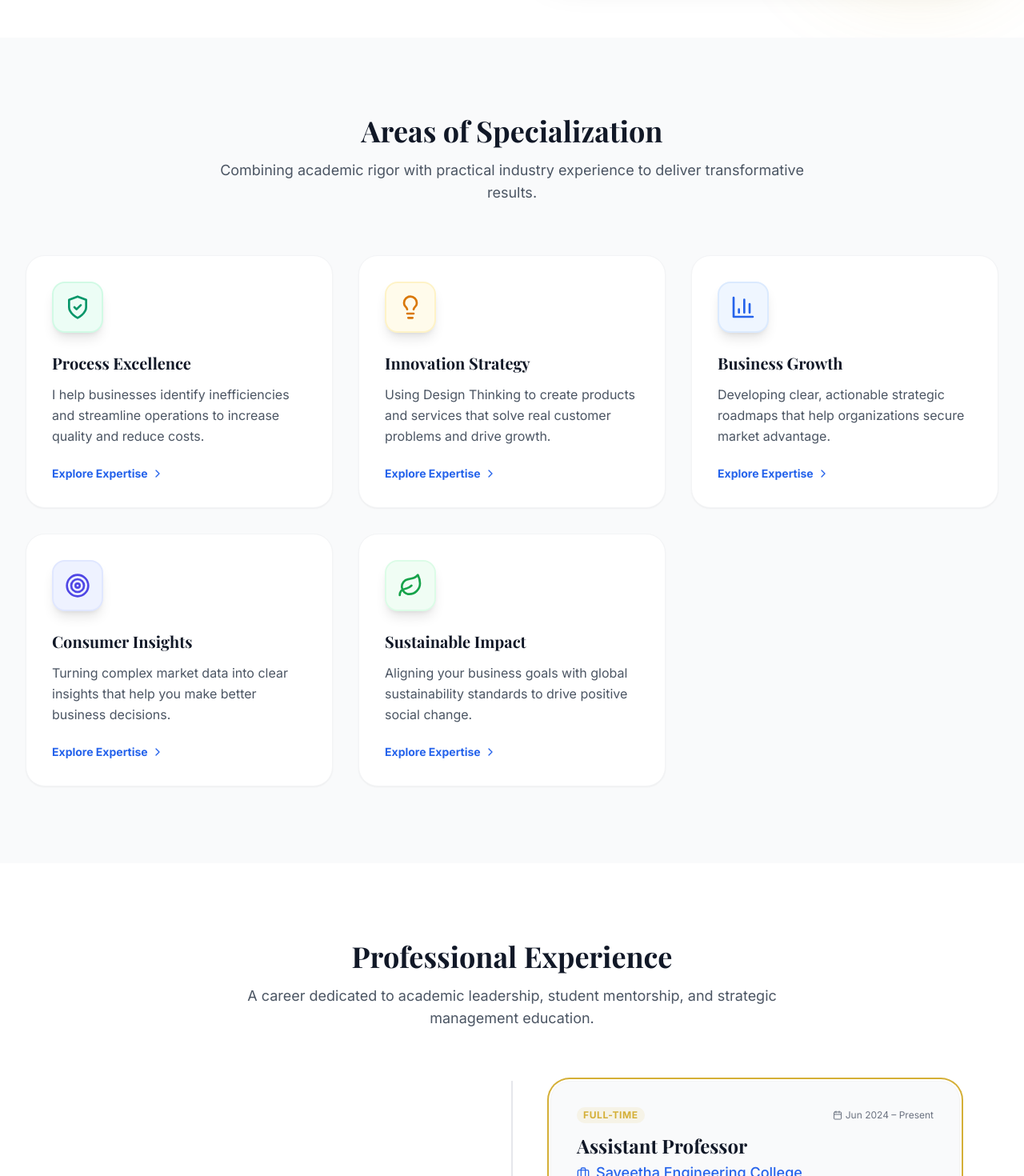
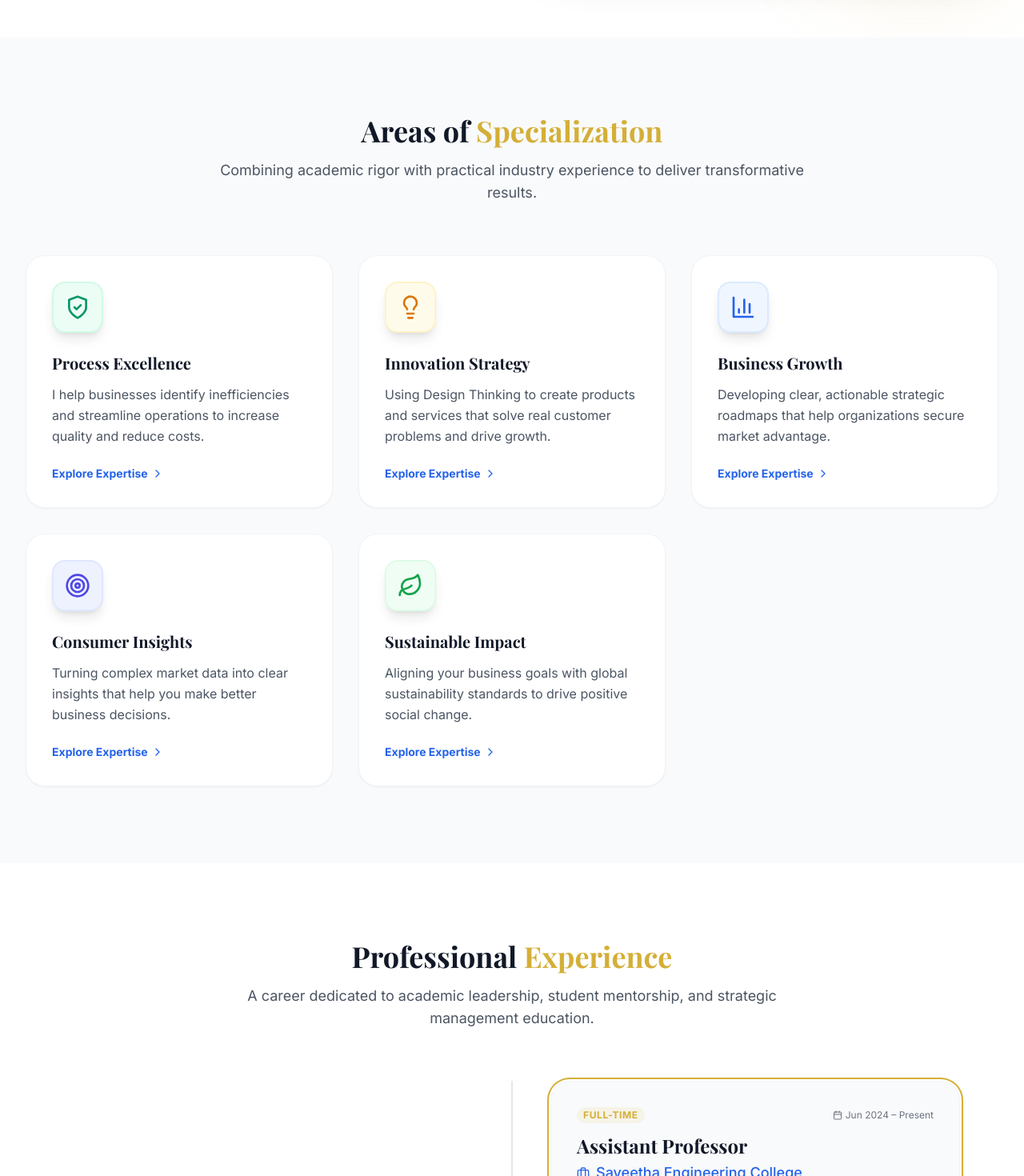
Before and after one commit to theaswinloganathan/portfolio, a React (Vite) app: page / in a window 1280 px wide. Shown: the part 1880-3350 px from the top of the page at 80% size. Built offline with nearby package versions, Linux system fonts and the light colour scheme; a web font is replaced by a local one.

Commit message:
Standardize all section headings with dual-tone highlight style

```diff
--- a/src/components/Certifications.jsx
+++ b/src/components/Certifications.jsx
@@ -152,7 +152,7 @@ const Certifications = () => {
             viewport={{ once: true }}
             className="text-4xl font-serif font-bold text-gray-900 dark:text-white mb-4"
           >
-            Credentials & Certifications
+            Credentials & <span className="text-accentGold">Certifications</span>
           </motion.h2>
           <motion.p
             initial={{ opacity: 0, y: 20 }}
--- a/src/components/Contact.jsx
+++ b/src/components/Contact.jsx
@@ -38,7 +38,7 @@ const Contact = () => {
             viewport={{ once: true }}
             className="text-4xl font-serif font-bold text-gray-900 dark:text-white mb-4"
           >
-            Get in Touch
+            Get in <span className="text-accentGold">Touch</span>
           </motion.h2>
           <motion.p
             initial={{ opacity: 0, y: 20 }}
--- a/src/components/Education.jsx
+++ b/src/components/Education.jsx
@@ -71,7 +71,7 @@ const Education = () => {
             viewport={{ once: true }}
             className="text-4xl font-serif font-bold text-gray-900 dark:text-white mb-4"
           >
-            Education & Academic Qualifications
+            Education & Academic <span className="text-accentGold">Qualifications</span>
           </motion.h2>
           <motion.p
             initial={{ opacity: 0, y: 20 }}
--- a/src/components/Experience.jsx
+++ b/src/components/Experience.jsx
@@ -89,7 +89,7 @@ const Experience = () => {
             viewport={{ once: true }}
             className="text-4xl font-serif font-bold text-gray-900 dark:text-white mb-4"
           >
-            Professional Experience
+            Professional <span className="text-accentGold">Experience</span>
           </motion.h2>
           <motion.p
             initial={{ opacity: 0, y: 20 }}
--- a/src/components/Expertise.jsx
+++ b/src/components/Expertise.jsx
@@ -78,7 +78,7 @@ const Expertise = () => {
             viewport={{ once: true }}
             className="text-4xl font-serif font-bold text-gray-900 dark:text-white mb-4"
           >
-            Areas of Specialization
+            Areas of <span className="text-accentGold">Specialization</span>
           </motion.h2>
           <motion.p
             initial={{ opacity: 0, y: 20 }}
--- a/src/components/Research.jsx
+++ b/src/components/Research.jsx
@@ -37,7 +37,7 @@ const Research = () => {
             viewport={{ once: true }}
             className="text-4xl font-serif font-bold text-gray-900 dark:text-white mb-4"
           >
-            Research & Collaboration
+            Research & <span className="text-accentGold">Collaboration</span>
           </motion.h2>
           <motion.p
             initial={{ opacity: 0, y: 20 }}
--- a/src/components/Testimonials.jsx
+++ b/src/components/Testimonials.jsx
@@ -48,7 +48,7 @@ const Testimonials = () => {
             viewport={{ once: true }}
             className="text-4xl font-serif font-bold text-gray-900 dark:text-white mb-4"
           >
-            Testimonials & Impact
+            Testimonials & <span className="text-accentGold">Impact</span>
           </motion.h2>
           <motion.p
             initial={{ opacity: 0, y: 20 }}
```
